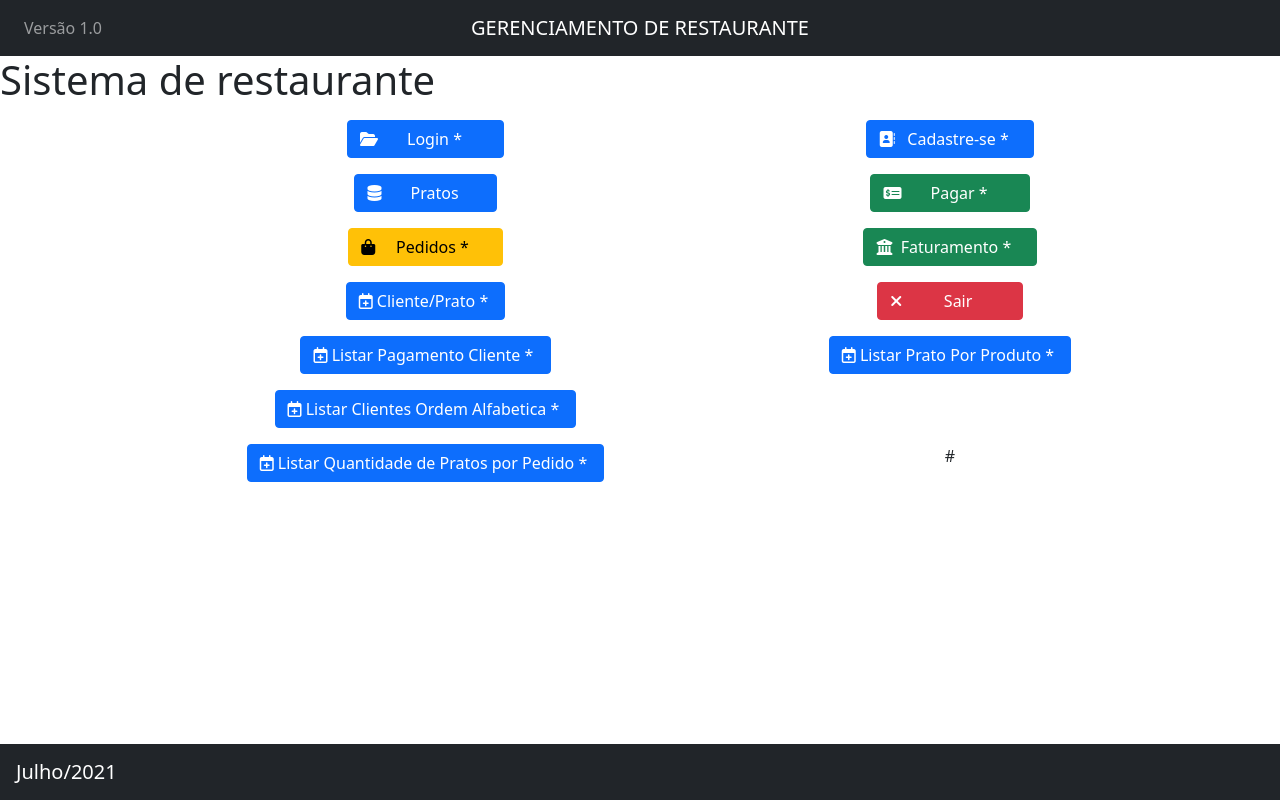
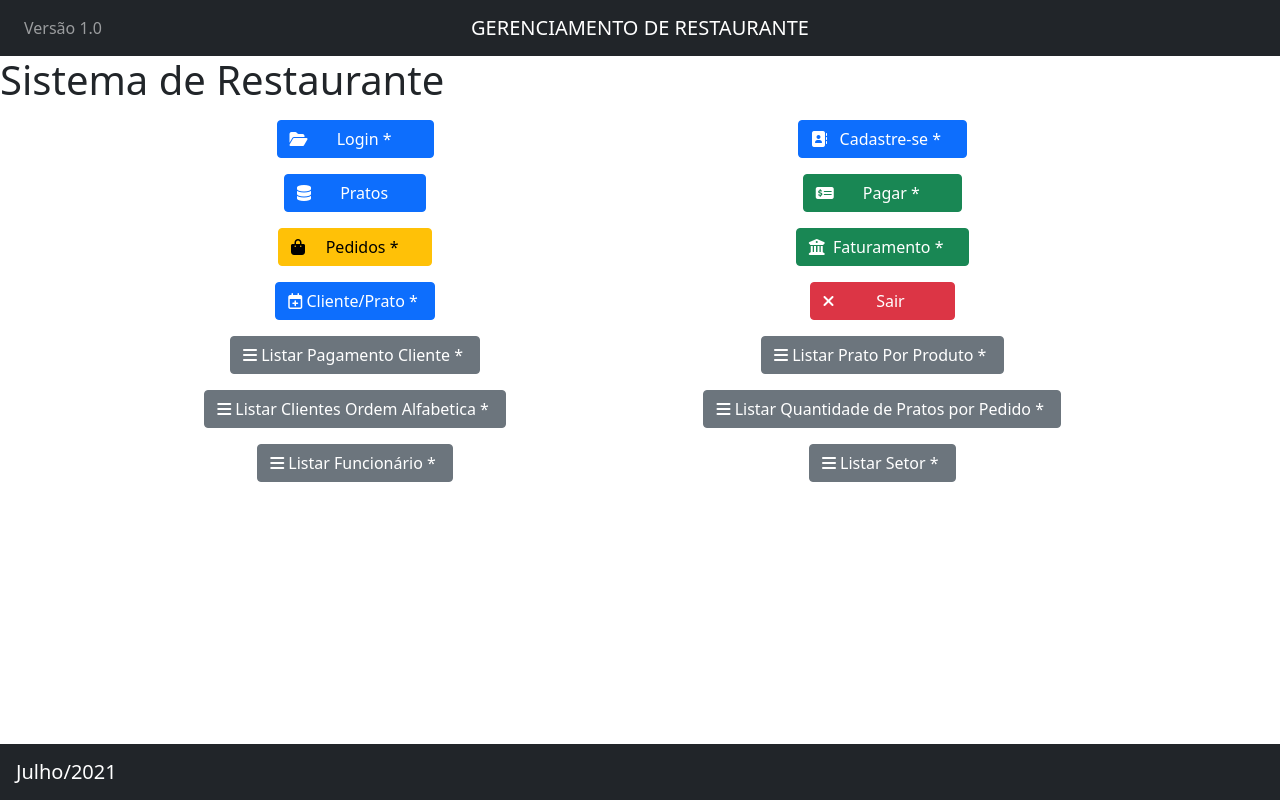
Before and after one commit to KevinOlentino/restaurante_vesp, an Angular app in the folder restaurante_frontend/: page / in a window 1280 px wide. Built offline with nearby package versions, Linux system fonts and the light colour scheme.

Commit message:
ajuste no principal

```diff
--- a/restaurante_frontend/src/app/app.component.html
+++ b/restaurante_frontend/src/app/app.component.html
@@ -1,4 +1,4 @@
-<h1>Sistema de restaurante</h1>
+<h1>Sistema de Restaurante</h1>
 
 <router-outlet></router-outlet>
 <br/><br/><br/>
--- a/restaurante_frontend/src/app/principal/principal.component.html
+++ b/restaurante_frontend/src/app/principal/principal.component.html
@@ -27,20 +27,21 @@
         </tr>
         <tr>
           <td></td>
-        <td align="center"><a class="btn btn-primary" href="listarpagamentocliente" role="button"><i class="far fa-calendar-plus"></i> Listar Pagamento Cliente *&nbsp;</a></td>
-        <td align="center"><a class="btn btn-primary" href="listarpratoporproduto" role="button"><i class="far fa-calendar-plus"></i> Listar Prato Por Produto *&nbsp;</a></td>
+        <td align="center"><a class="btn btn-secondary" href="listarpagamentocliente" role="button"><i class="fas fa-bars"></i> Listar Pagamento Cliente *&nbsp;</a></td>
+        <td align="center"><a class="btn btn-secondary" href="listarpratoporproduto" role="button"><i class="fas fa-bars"></i> Listar Prato Por Produto *&nbsp;</a></td>
         <td>&nbsp;</td>
       </tr>
       <tr>
           <td></td>
-        <td align="center"><a class="btn btn-primary" href="listarclientesordem" role="button"><i class="far fa-calendar-plus"></i> Listar Clientes Ordem Alfabetica *&nbsp;</a></td>
+        <td align="center"><a class="btn btn-secondary" href="listarclientesordem" role="button"><i class="fas fa-bars"></i> Listar Clientes Ordem Alfabetica *&nbsp;</a></td>
+        <td align="center"><a class="btn btn-secondary" href="quantidadepratosporpedido" role="button"><i class="fas fa-bars"></i> Listar Quantidade de Pratos por Pedido *&nbsp;</a></td>
         <td>&nbsp;</td>
       </tr>
 
       <tr>
         <td></td>
-      <td align="center"><a class="btn btn-primary" href="quantidadepratosporpedido" role="button"><i class="far fa-calendar-plus"></i> Listar Quantidade de Pratos por Pedido *&nbsp;</a></td>
-      <td align="center">#</td>
+      <td align="center"><a class="btn btn-secondary" href="#" role="button"><i class="fas fa-bars"></i> Listar Funcionário *&nbsp;</a></td>
+      <td align="center"><a class="btn btn-secondary" href="#" role="button"><i class="fas fa-bars"></i> Listar Setor *&nbsp;</a></td>
       <td>&nbsp;</td>
     </tr>
 
```
